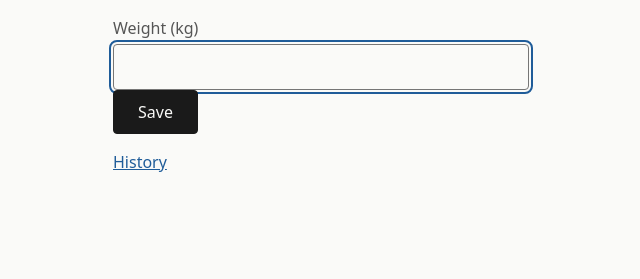
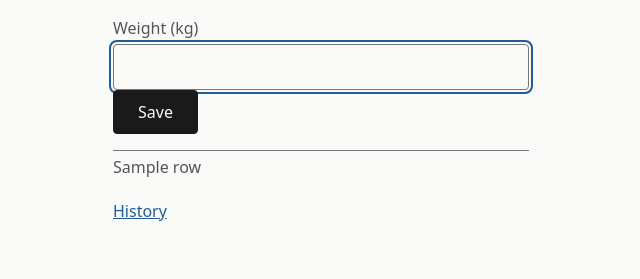
Before and after one commit to cadolphs/weight-tracker, a Python web app: template src/weight_tracker/web/templates/index.html in a window 1280 px wide. Shown: the part 526-805 px from the top of the page, without its empty margins (319-959 px from the left). Before the commit the page ends 698 px from the top, so only its background shows below. Run offline with Jinja, Linux system fonts and the light colour scheme; the template is opened without the code that fills it: most values are stand-ins (such as "Sample title", 1, 10 or a date in 2020).

Commit message:
feat(graph-first-home): last-7 recent entries list below the form
Step-Id: 01-04

```diff
--- a/src/weight_tracker/web/static/theme.css
+++ b/src/weight_tracker/web/static/theme.css
@@ -148,6 +148,20 @@ main > * + * {
   padding: var(--space-1) var(--space-2);
 }
 
+/* Entries lists (US-011/US-012, D9): quiet display-only rows in the one shared
+   grammar -- neutral ink, hairline separation, no affordances to dress. */
+#recent-entries {
+  list-style: none;
+  margin-block: var(--space-3) 0;
+  padding: 0;
+  color: var(--text-muted);
+}
+
+#recent-entries li {
+  padding-block: var(--space-1);
+  border-top: 1px solid var(--border);
+}
+
 /* ---- Exception: state via attributes, never new classes ---- */
 [hidden] {
   display: none;
--- a/src/weight_tracker/web/templates/index.html
+++ b/src/weight_tracker/web/templates/index.html
@@ -45,6 +45,18 @@
       <button type="submit">Save</button>
       <p id="save-feedback" role="alert" hidden></p>
     </form>
+    {% if recent_entries %}
+    <!-- Recent entries (US-011, A18/D9): the last 7 ENTRIES newest first, resting
+         below the form -- server-rendered from the SAME entry read as everything
+         above, display-only rows in the one shared grammar. Looking is not
+         touching: no links, no buttons, no edit or delete. Absent entirely on an
+         empty record; missing days are simply absent, never zeros. -->
+    <ul id="recent-entries" aria-label="Recent entries">
+      {% for row in recent_entries %}
+      <li>{{ row }}</li>
+      {% endfor %}
+    </ul>
+    {% endif %}
     <p><a href="/graph">History</a></p>
   </main>
   <!-- ONE shared graph engine (ADR-008), deferred and same-origin (G-5 as
```
Also changed, not shown: src/weight_tracker/web/routes.py (+21 -0 lines), tests/weight-trend-tracker/acceptance/properties/test_recent_list_properties.py (added, +108 -0 lines), 1 other file.
